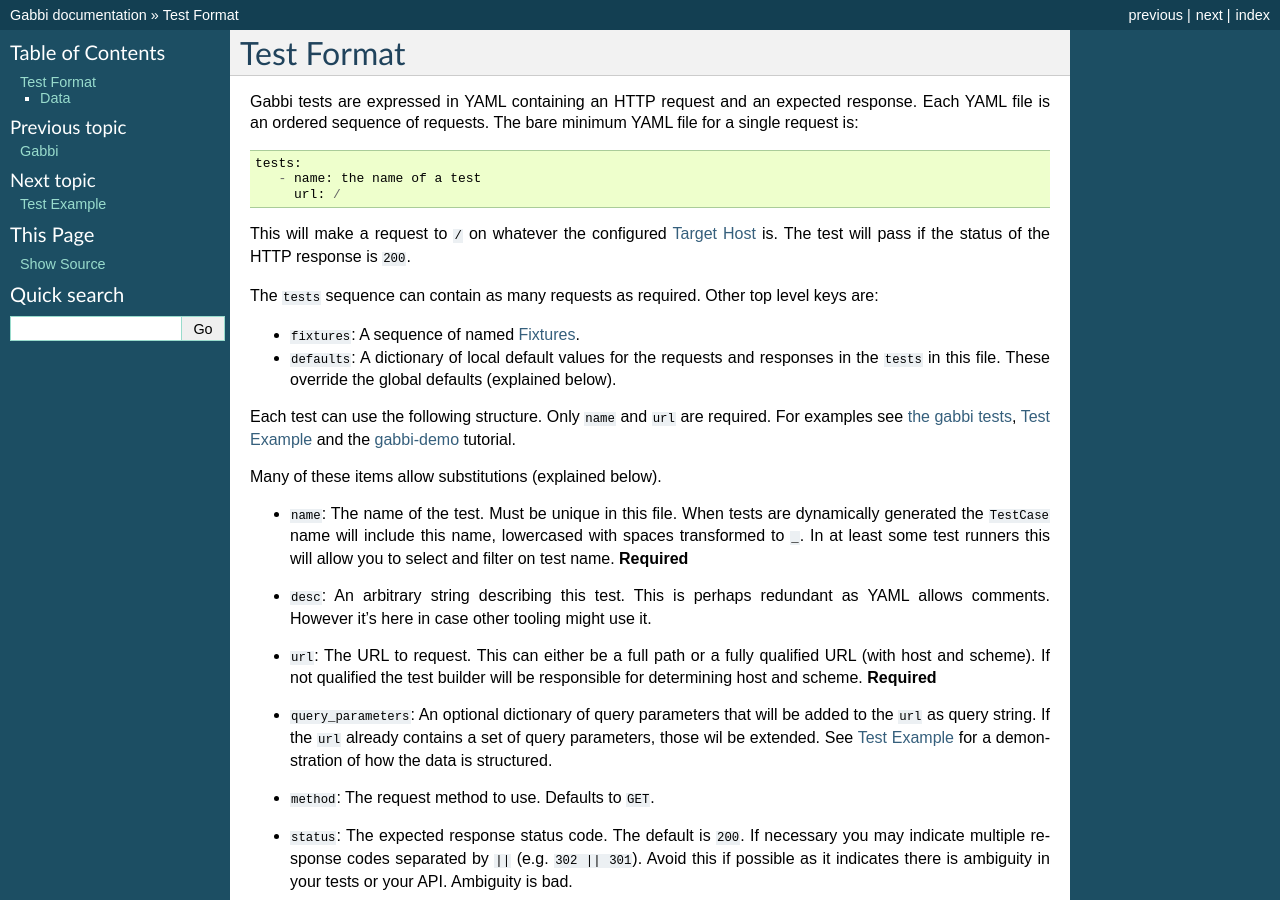
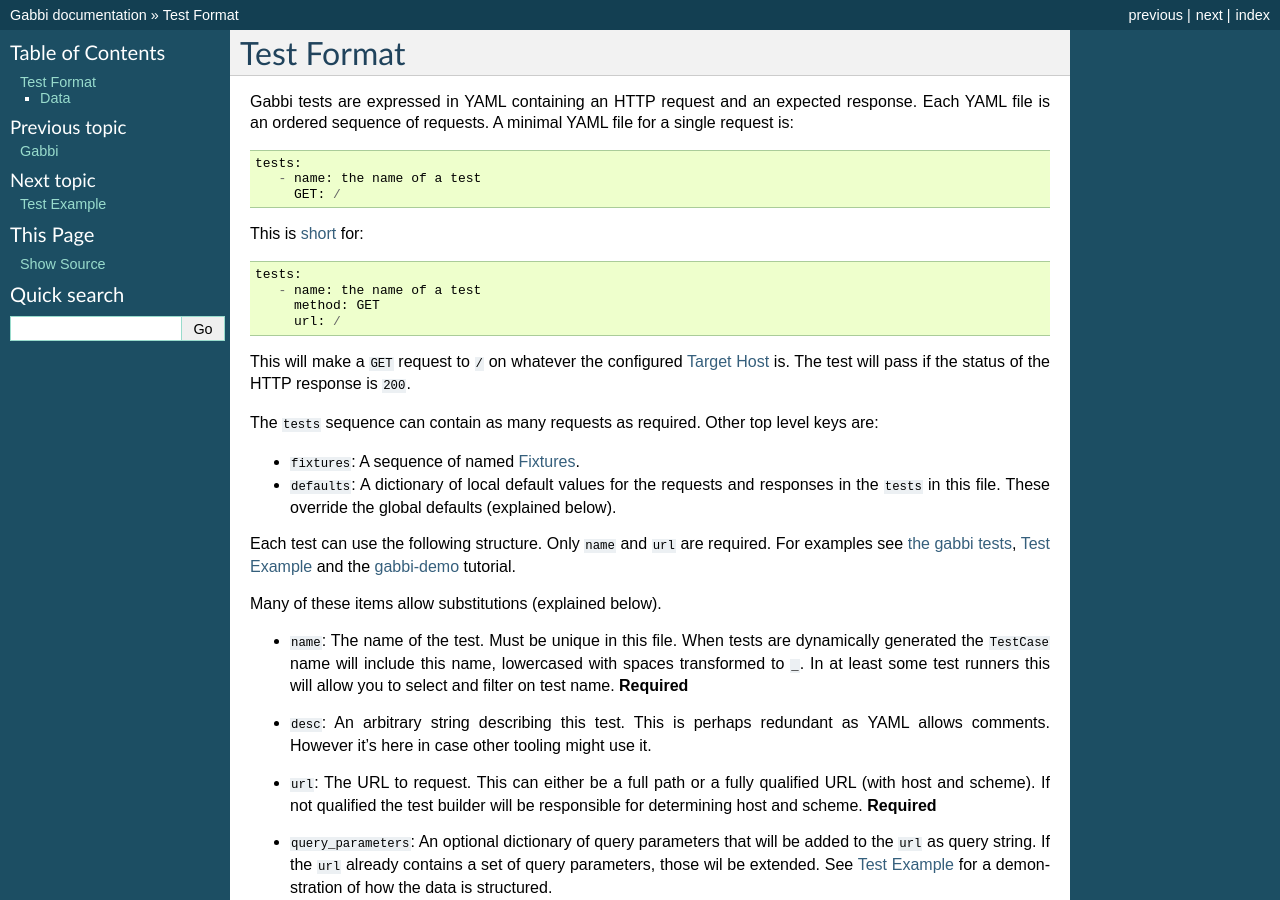
Before and after one commit to cdent/gabbi, a Sphinx documentation site: the page built from docs/source/format.rst, in a window 1280 px wide and 900 px high. Built offline with Sphinx 7.4.7, drawn with Linux system fonts in a browser that asks for light colours; some of the changed text lies outside the part shown.

Commit message:
Add method shortcut documentation
I resisted adding a heading as that wouldn't fit into the existing
structure

```diff
--- a/docs/source/format.rst
+++ b/docs/source/format.rst
@@ -3,13 +3,20 @@
 
 Gabbi tests are expressed in YAML containing an HTTP request and an
 expected response. Each YAML file is an ordered sequence of requests.
-The bare minimum YAML file for a single request is::
+A minimal YAML file for a single request is::
 
     tests:
        - name: the name of a test
+         GET: /
+
+This is :ref:`short <method-shortcut>` for::
+
+    tests:
+       - name: the name of a test
+         method: GET
          url: /
 
-This will make a request to ``/`` on whatever the configured
+This will make a ``GET`` request to ``/`` on whatever the configured
 :doc:`host` is. The test will pass if the status of the HTTP response
 is ``200``.
 
@@ -90,6 +97,21 @@
   This makes it possible to poll for a resource created via an
   asynchronous request. Use with caution.
 
+.. _method-shortcut:
+
+Note that it's possible to combine ``method`` and ``url`` into a single
+statement by exchanging the ``url`` key for the actual method::
+
+    method: PATCH
+    url: /
+
+corresponds to::
+
+    PATCH: /
+
+Any uppercase key is considered an HTTP method, there is no pre-defined
+list of approved methods.
+
 The ``response_*`` items are examples of Response Handlers. Additional
 handlers may be created by test authors for specific use cases. See
 :doc:`handlers` for more information.
```
